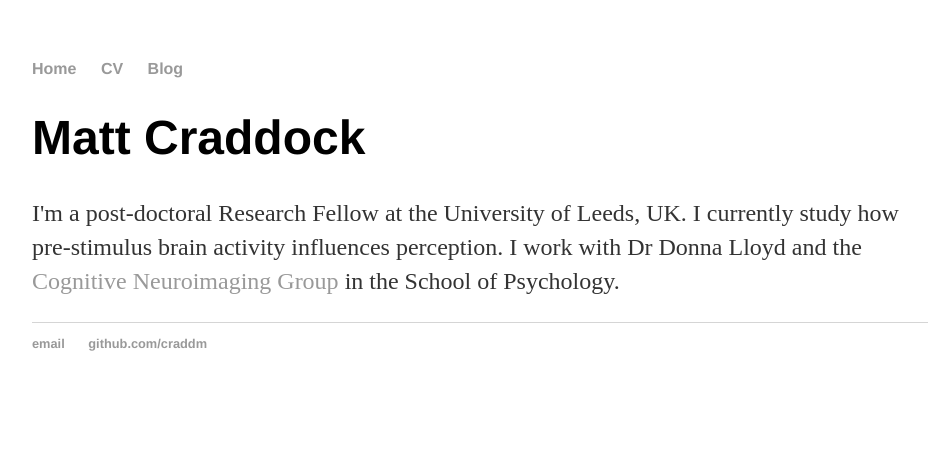
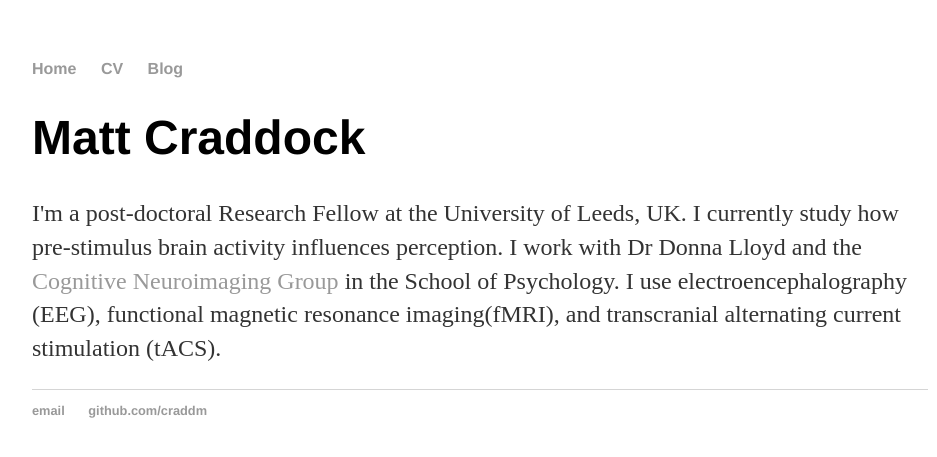
Before and after one commit to craddm/craddm.github.io_old, a Jekyll site: the page built from index.html, in a window 1280 px wide. Shown: the top 457 px of the page, without its empty margins (160-1097 px from the left). Built offline with Jekyll 4.4.1, drawn with Linux system fonts in a browser that asks for light colours.

Commit message:
Update index.html

```diff
--- a/index.html
+++ b/index.html
@@ -4,5 +4,9 @@
 ---
 <div class="blurb">
 	<h1>Matt Craddock</h1>
-	<p>I'm a post-doctoral Research Fellow at the University of Leeds, UK. I currently study how pre-stimulus brain activity influences perception. I work with Dr Donna Lloyd and the <a href = "http://www.leeds.ac.uk/coni/">Cognitive Neuroimaging Group</a> in the School of Psychology.</p>
+	<p>I'm a post-doctoral Research Fellow at the University of Leeds, UK.
+	I currently study how pre-stimulus brain activity influences perception.
+	I work with Dr Donna Lloyd and the <a href = "http://www.leeds.ac.uk/coni/">Cognitive Neuroimaging Group</a>
+	in the School of Psychology. I use electroencephalography (EEG), functional magnetic resonance imaging(fMRI),
+	and transcranial alternating current stimulation (tACS).</p>
 </div><!-- /.blurb -->
```
